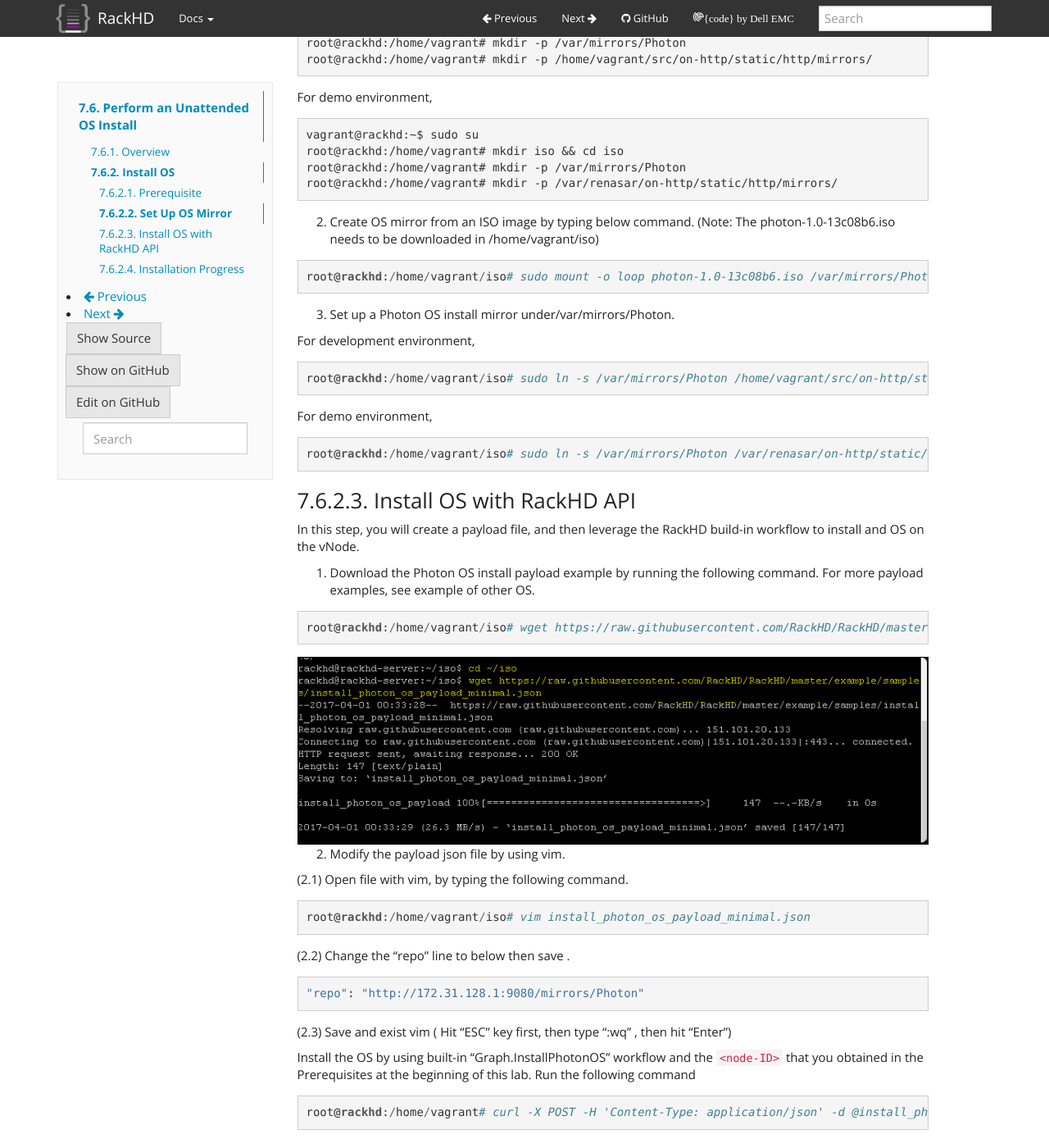
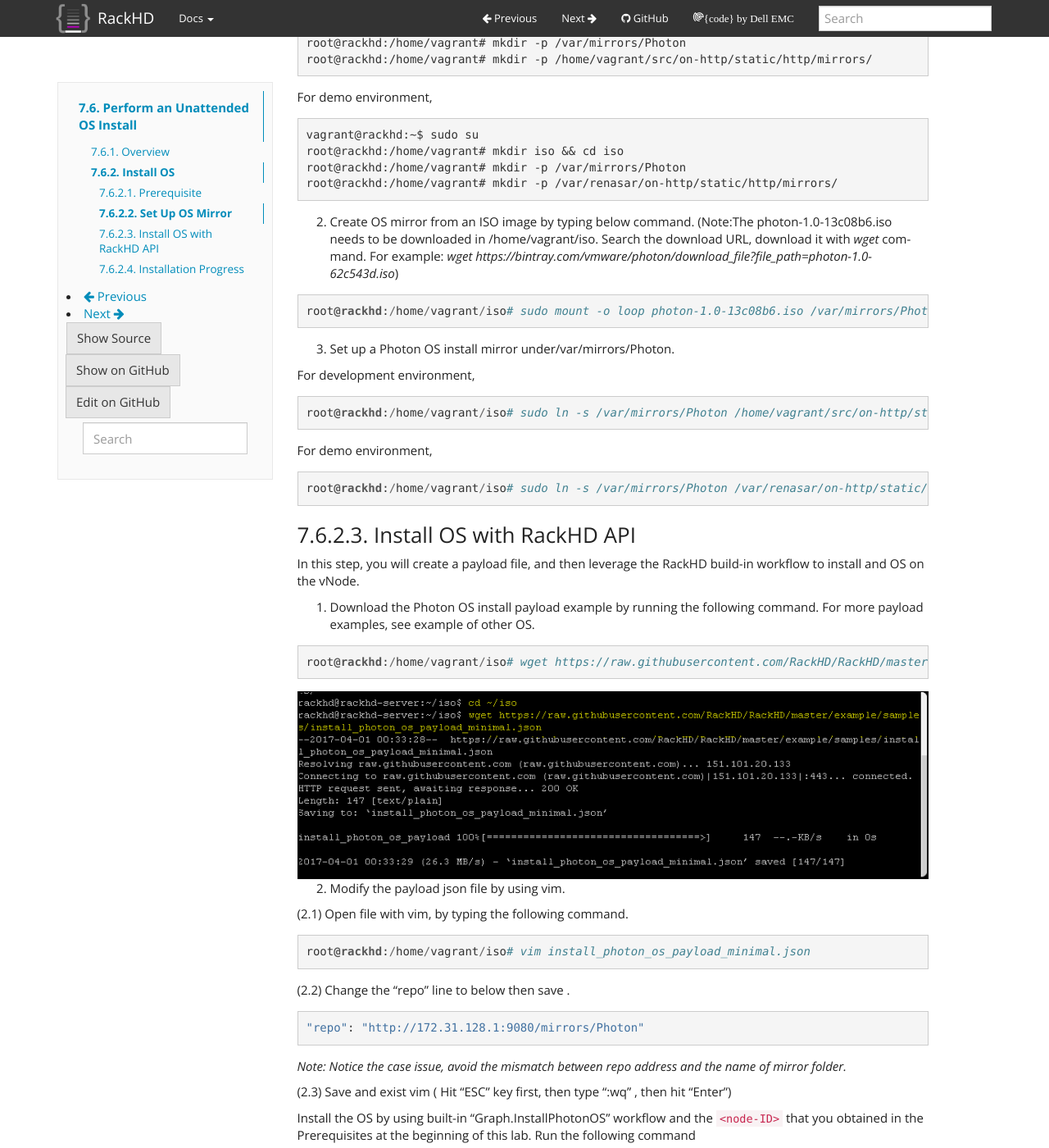
Before and after one commit to RackHD/docs, a Sphinx documentation site: the page built from docs/tutorials/vagrant-installos.rst, in a window 1280 px wide and 1400 px high, scrolled down 1243 px. Shown: the whole window at 82% size. Built offline with Sphinx 7.4.7, drawn with Linux system fonts in a browser that asks for light colours.

Commit message:
Maintain and update tutorials

```diff
--- a/docs/tutorials/vagrant-api.rst
+++ b/docs/tutorials/vagrant-api.rst
@@ -76,7 +76,7 @@
 
 Post a workflow to a specific node by running the following command.
 
-In the following example, to post a workflow to Reset a Note, the Node_id is obtained by the "curl localhost:8080/api/2.0/nodes | jq '.' "API.
+In the following example, to post a workflow to Reset a Node, the Node_id is obtained by the "curl localhost:8080/api/2.0/nodes | jq '.' "API.
 
 .. code::
 
--- a/docs/tutorials/vagrant-discovery.rst
+++ b/docs/tutorials/vagrant-discovery.rst
@@ -304,7 +304,7 @@
 
 3. Include the BMC IP (it should be 172.31.128.xx , the DHCP from rackhd-server) in the following command, to set an IPMI OBM setting on a node.
 
-**Note**: Do not forget to fill the exact <BMC_IP> and <node_id> based on those assigned to your specific nodes.
+**Note**: Do not forget to fill the exact <BMC_IP> and <node_id> based on those assigned to your specific nodes. The OBM setting would be returned as response if the command is executed successfully.
 
 .. code::
 
--- a/docs/tutorials/vagrant-installos.rst
+++ b/docs/tutorials/vagrant-installos.rst
@@ -63,7 +63,7 @@
      root@rackhd:/home/vagrant# mkdir -p /var/mirrors/Photon
      root@rackhd:/home/vagrant# mkdir -p /var/renasar/on-http/static/http/mirrors/
 
-2. Create OS mirror from an ISO image by typing below command. (Note: The photon-1.0-13c08b6.iso needs to be downloaded in /home/vagrant/iso)
+2. Create OS mirror from an ISO image by typing below command. (Note:The photon-1.0-13c08b6.iso needs to be downloaded in /home/vagrant/iso. Search the download URL, download it with `wget` command. For example: `wget https://bintray.com/vmware/photon/download_file?file_path=photon-1.0-62c543d.iso`)
 
 .. code::
 
@@ -114,6 +114,8 @@
 
   "repo": "http://172.31.128.1:9080/mirrors/Photon"
 
+`Note: Notice the case issue, avoid the mismatch between repo address and the name of mirror folder.`
+
 (2.3) Save and exist vim ( Hit "ESC" key first, then type ":wq" , then hit "Enter")
 
 
```
